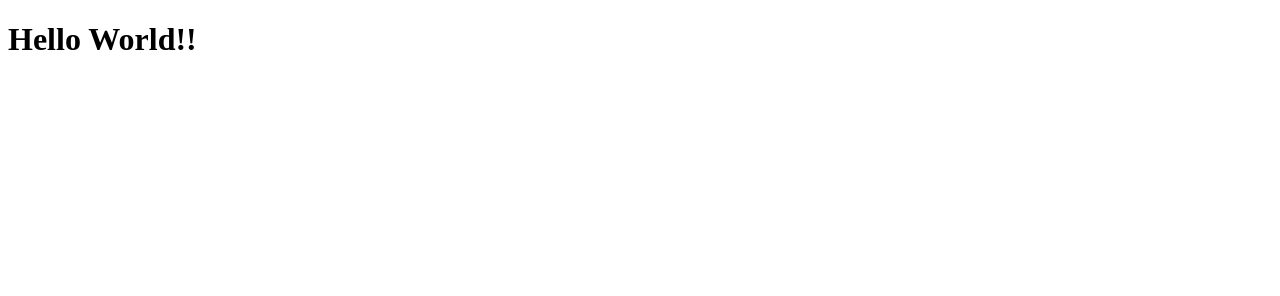
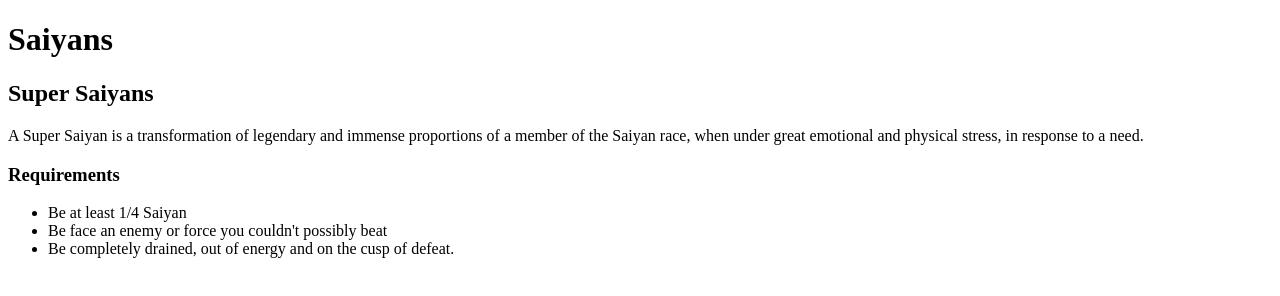
Before and after one commit to TonyMolins/TonyMolins, a plain HTML site: page index.html in a window 1280 px wide. Drawn offline with Linux system fonts and the light colour scheme.

Commit message:
Fixed Errors

```diff
--- a/index.html
+++ b/index.html
@@ -2,11 +2,19 @@
 <html>
 
 <head>
-    <title>Tony's Page</title>
+    <title>Becoming a Super Saiyan</title>
 </head>
 
 <body>
-    <h1>Hello World!!</h1>
+    <h1>Saiyans</h1>
+    <h2>Super Saiyans</h2>
+    <p>A Super Saiyan is a transformation of legendary and immense proportions of a member of the Saiyan race, when under great emotional and physical stress, in response to a need.</p>
+    <h3>Requirements</h3>
+    <ul>
+        <li>Be at least 1/4 Saiyan</li>
+        <li>Be face an enemy or force you couldn't possibly beat</li>
+        <li>Be completely drained, out of energy and on the cusp of defeat.</li>
+    </ul>
 </body>
 
 </html>
```
